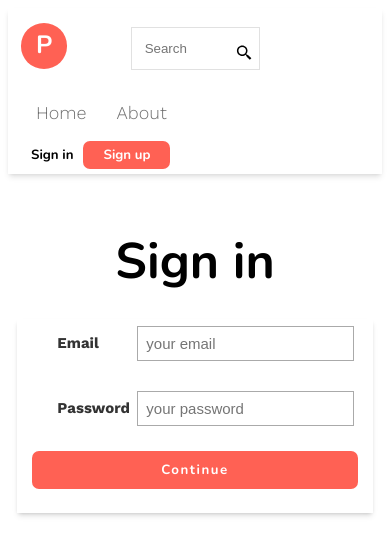
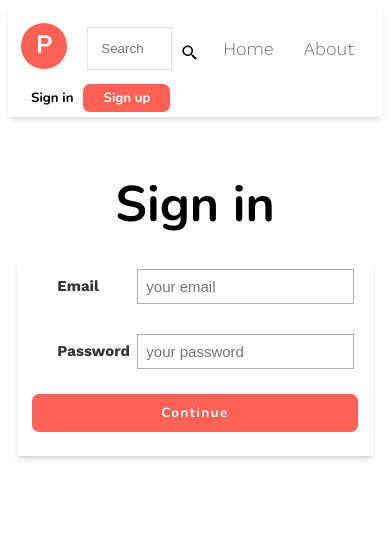
Before and after one commit to Hebary/product-hunt-next-ts, a Next.js app: page /login in a window 390 px wide. Shown: the top 556 px of the page. Built offline with nearby package versions, Linux system fonts and the light colour scheme; no server answers.

Commit message:
test responsive

```diff
--- a/components/ui/Search.tsx
+++ b/components/ui/Search.tsx
@@ -34,9 +34,6 @@
 const Form = styled.form`
     position: relative;
     left: 10px;
-    @media (max-width: 768px) {
-        margin: 0 auto;
-    }
 
 `;
 
--- a/components/ui/index.ts
+++ b/components/ui/index.ts
@@ -173,7 +173,6 @@
 export const LinkWrapper = styled.div`
         display: flex;
         align-items: center;
-        flex-wrap: wrap;
 
     `;
 export const Logo = styled.span`
```
